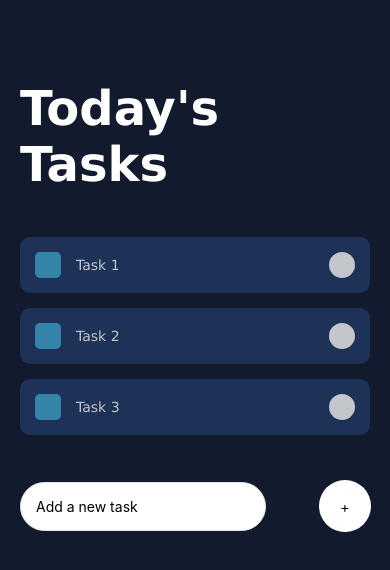
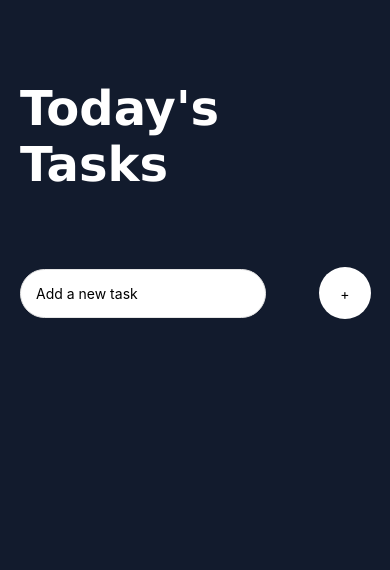
Before and after one commit to krito1305/is657, a React Native app: screen / in a window 390 px wide. Shown: the top 570 px of the page. Built offline with nearby package versions, Linux system fonts and the light colour scheme.

Commit message:
adding items working

```diff
--- a/App.js
+++ b/App.js
@@ -5,25 +5,15 @@ import {styles} from './styles';
 import Task from './components/Task'
 
 export default function App() {
+  // Task is the name of the state and setTask is the function we are going to use to set the state of Task
   const [task, setTask] = useState();
   const [taskItems, setTaskItems] = useState([]);
 
   const handleAddTask = () => {
     Keyboard.dismiss();
-    setTaskItems ([...taskItems, task]);
+    setTaskItems([...taskItems, task])
     setTask(null)
-    return (
-    console.log(task),
-    console.log(taskItems))
       };
-
-
-  const completedTask = (index) => {
-    let itemsCopy = [...taskItems];
-    // Removing item with index X from the itemsCopy array and replacing the taskItems array with that one
-    itemsCopy.splice(index,1);
-    setTaskItems(itemsCopy);
-  }
 
   return (
     <View style={styles.container}>
@@ -34,11 +24,11 @@ export default function App() {
 
         <View style={styles.items}>
           {/* The items will go in here
-            The map method creates a new array populated with the rsults of calling a provided function on every element in the calling array */}
-          <Task text={"Task 1"}></Task>
-          <Task text={"Task 2"}></Task>
-          <Task text={"Task 3"}></Task>
-
+            The map method creates a new array populated with the rsults of calling a provided function on every element in the calling array */
+            taskItems.map((item, index) =>{
+              return <Task text={item} key={index}/>
+            })
+            }
         </View>
 
       </View>
@@ -48,7 +38,7 @@ export default function App() {
       <KeyboardAvoidingView
       behavior={Platform.OS === "ios" ? "padding" : "height"}
       style={styles.WriteTaskWrapper}>
-        <TextInput style={styles.input} placeholder={"Add a new task"}>
+        <TextInput style={styles.input} placeholder={"Add a new task"} value={task} onChangeText={text => setTask(text)}>
         </TextInput>
 
         <TouchableOpacity onPress={() => handleAddTask()}>
--- a/components/Task.js
+++ b/components/Task.js
@@ -1,20 +1,33 @@
 import { StatusBar } from 'expo-status-bar';
-import React from 'react';
-import { Text, TouchableOpacity, View } from 'react-native';
+import React, {useState} from 'react';
+import { CheckBox, Text, TouchableOpacity, View } from 'react-native';
 import { styles } from '../styles';
 
 
 function Task(props) {
+    const [isCompleted, setSelection] = useState(false);
+
+    function markedCompleted() {
+    const boxValue = isCompleted
+    if (boxValue == 'true') {
+
+    }
+
+//Should I pass an index with the prop so I can mark them complete individually?
+
+    };
 
     return (
 
         <View style={styles.item}>
+            <CheckBox value={isCompleted} onValueChange={(isCompleted) =>setSelection(isCompleted)} style={styles.circleRight}></CheckBox>
+            {console.log(isCompleted)}
+            <Text style={styles.taskText}>{props.text}</Text>
             <View style={styles.iconLeft}>
                 <TouchableOpacity style={styles.square} ></TouchableOpacity>
             </View>
-            <Text style={styles.taskText}>{props.text}</Text>
-            <View style={styles.circleRight}></View>
         </View>
+
 
     )
 };
--- a/styles.js
+++ b/styles.js
@@ -56,9 +56,9 @@ export const styles = StyleSheet.create({
       width: 26,
       height: 26,
       borderWidth: 2,
-      borderRadius: 20,
       borderColor: '#FFFFFF',
-      backgroundColor: '#FFFFFF'
+      backgroundColor: '#FFFFFF',
+      cursor: "pointer"
     },
     WriteTaskWrapper: {
       width: "90%",
```
